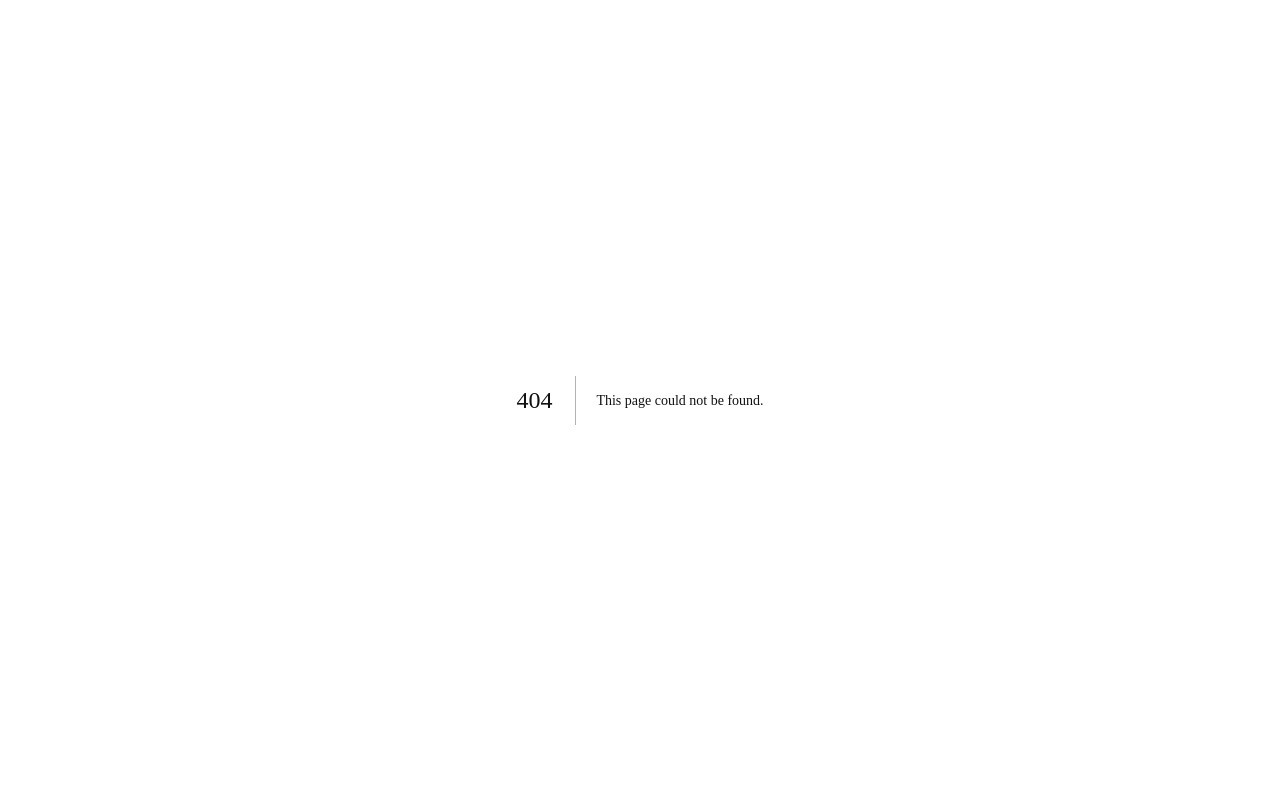
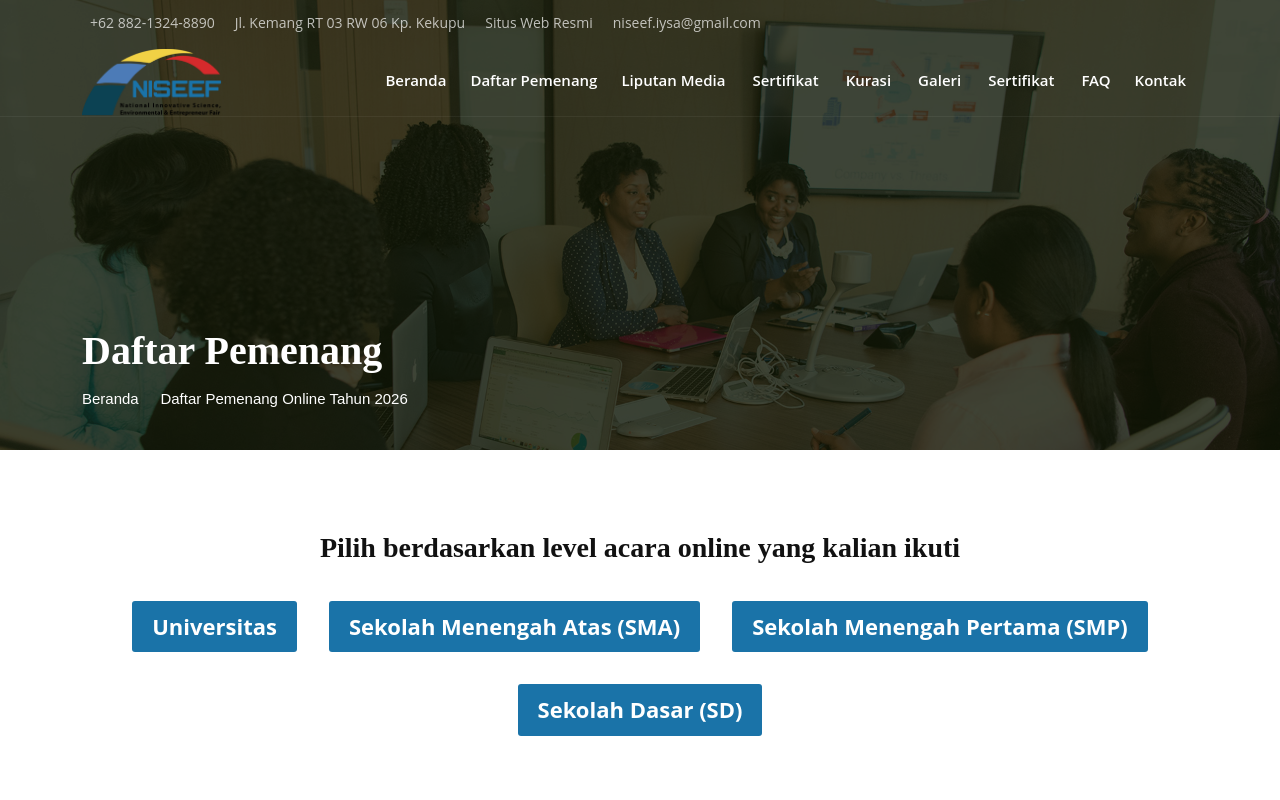
Before and after one commit to iysaofficial/niseefnew, a Next.js app: page /LoW/2026/online2026 in a window 1280 px wide. Before the commit this address had no page. Shown: the top 800 px of the page. Built offline with nearby package versions, Linux system fonts and the light colour scheme.

Commit message:
up low 2026 online

```diff
--- /dev/null
+++ b/src/pages/LoW/2026/online2026.js
@@ -0,0 +1,70 @@
+import React from "react";
+import Header from "@/components/Header";
+import Footer from "@/components/Footer";
+import PageTitle from "@/components/PageTitle";
+const bnr1 = "/assets/images/banner/bnr4.jpg";
+
+const online2026 = () => {
+  return (
+    <>
+      <Header />
+      <div className="page-content bg-white">
+        {/* <!-- inner page banner --> */}
+        <div
+          className="dlab-bnr-inr dlab-bnr-inr-sm overlay-primary bg-pt"
+          style={{ backgroundImage: "url(" + bnr1 + ")" }}
+        >
+          <PageTitle motherMenu="Daftar Pemenang" activeMenu="Daftar Pemenang Online Tahun 2026" />
+        </div>
+        {/* <!-- inner page banner END --> */}
+
+          <div class="container page">
+            <div className="text-center">
+            <h3>Pilih berdasarkan level acara online yang kalian ikuti</h3>
+            </div>
+            <div className=" wrapper-btn text-center">
+              <a
+                href="https://drive.google.com/file/d/16bMGg1BQgA44NgSMzuI-kFFuWloYyPBi/view?usp=sharing"
+                target="_blank"
+                className="btn btn-primary site-button m-3"
+                style={{ fontSize: "22px", fontWeight: "bold" }}
+              >
+                {" "}
+                Universitas{" "}
+              </a>
+              <a
+                href="https://drive.google.com/file/d/1LfXXxB8ebrX7YGY5vEdLOvTaHYdoLCd4/view?usp=sharing"
+                target="_blank"
+                className="btn btn-primary site-button m-3"
+                style={{ fontSize: "22px", fontWeight: "bold" }}
+              >
+                {" "}
+                Sekolah Menengah Atas (SMA){" "}
+              </a>
+              <a
+                href="https://drive.google.com/file/d/1TAum9plYXTEUZmBcqMjmXdcScyeSrO0L/view?usp=sharing"
+                target="_blank"
+                className="btn btn-primary site-button m-3"
+                style={{ fontSize: "22px", fontWeight: "bold" }}
+              >
+                {" "}
+                Sekolah Menengah Pertama (SMP){" "}
+              </a>
+              <a
+                href="https://drive.google.com/file/d/1FEITx5CjllI8OG0AIYU1DCYNQdvwZWwa/view?usp=sharing"
+                target="_blank"
+                className="btn btn-primary site-button m-3"
+                style={{ fontSize: "22px", fontWeight: "bold" }}
+              >
+                {" "}
+                Sekolah Dasar (SD){" "}
+              </a>
+            </div>
+          </div>
+        </div>
+      <Footer />
+    </>
+  );
+};
+
+export default online2026;
```
Also changed, not shown: src/pages/LoW/2026/kategori.js (added, +68 -0 lines), src/pages/LoW/2026/offline2026.js (added, +61 -0 lines), src/pages/LoW/lowtahun.js (+9 -0 lines).
